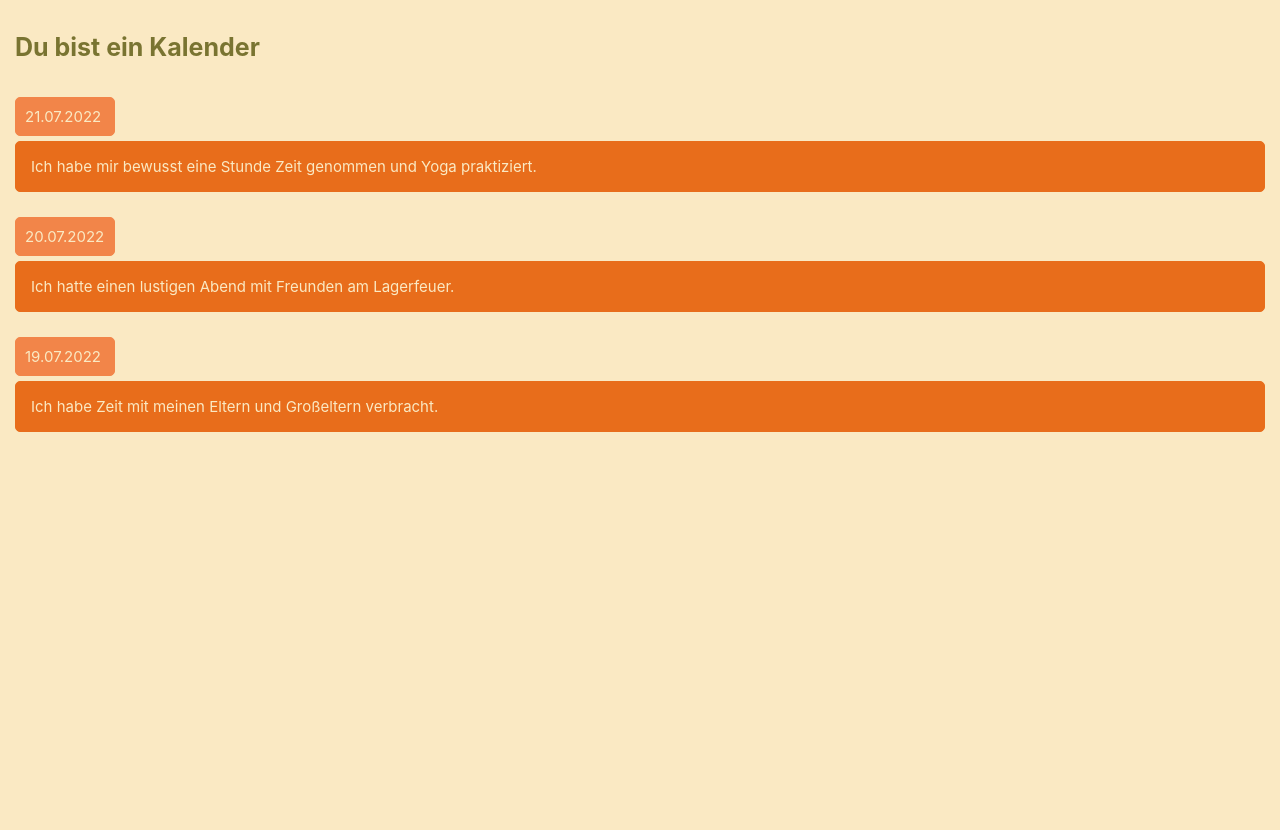
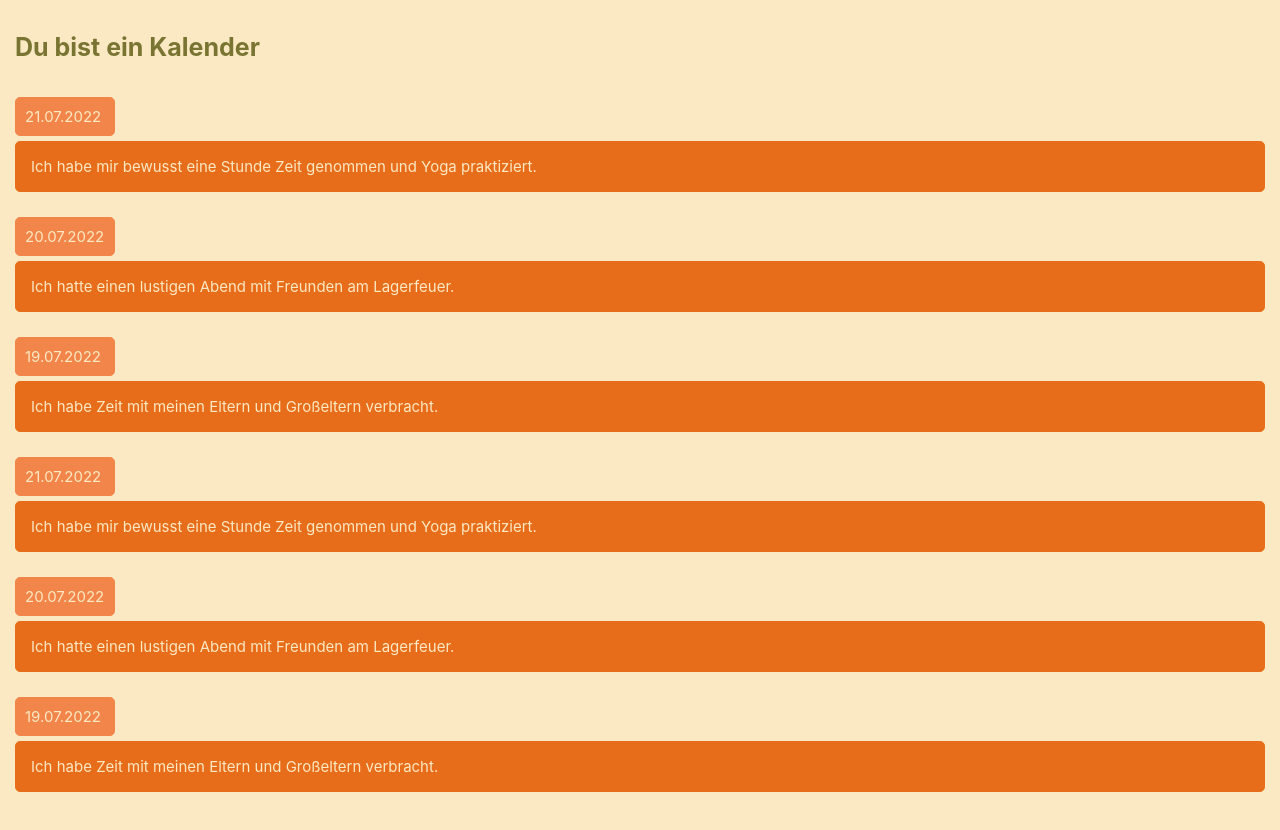
Before and after one commit to yvonneadam/capstone-project, a React (Create React App) app: page /calendarpage in a window 1280 px wide. Before the commit the page ends 800 px from the top, so only its background shows below. Built offline with nearby package versions, Linux system fonts and the light colour scheme.

Commit message:
add router and pages

```diff
--- a/src/pages/CalendarPage.js
+++ b/src/pages/CalendarPage.js
@@ -4,6 +4,18 @@ import Heading from '../components/Heading';
 
 export default function CalendarPage() {
   const data = [
+    {
+      text: 'Ich habe mir bewusst eine Stunde Zeit genommen und Yoga praktiziert.',
+      date: '21.07.2022',
+    },
+    {
+      text: 'Ich hatte einen lustigen Abend mit Freunden am Lagerfeuer.',
+      date: '20.07.2022',
+    },
+    {
+      text: 'Ich habe Zeit mit meinen Eltern und Großeltern verbracht.',
+      date: '19.07.2022',
+    },
     {
       text: 'Ich habe mir bewusst eine Stunde Zeit genommen und Yoga praktiziert.',
       date: '21.07.2022',
```
